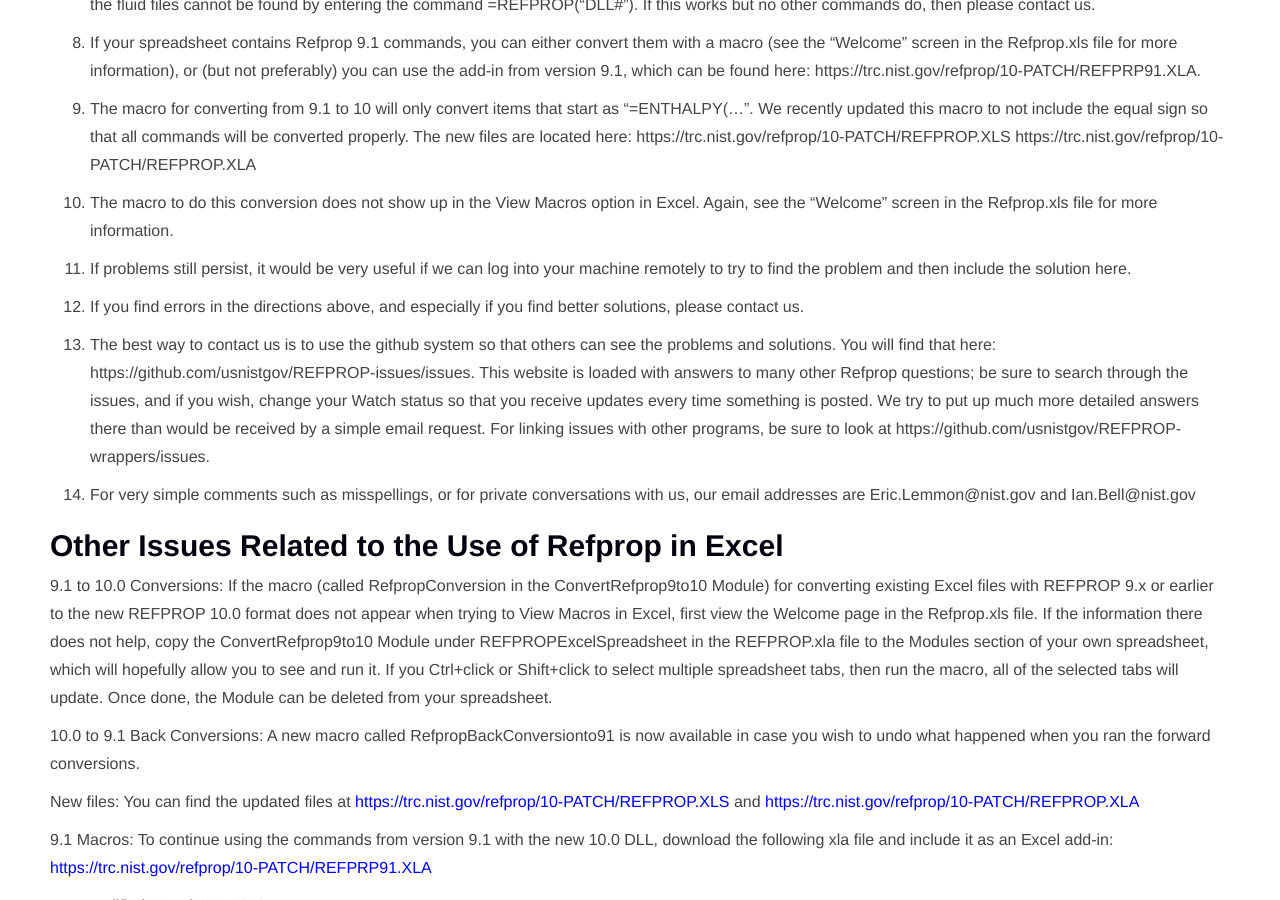
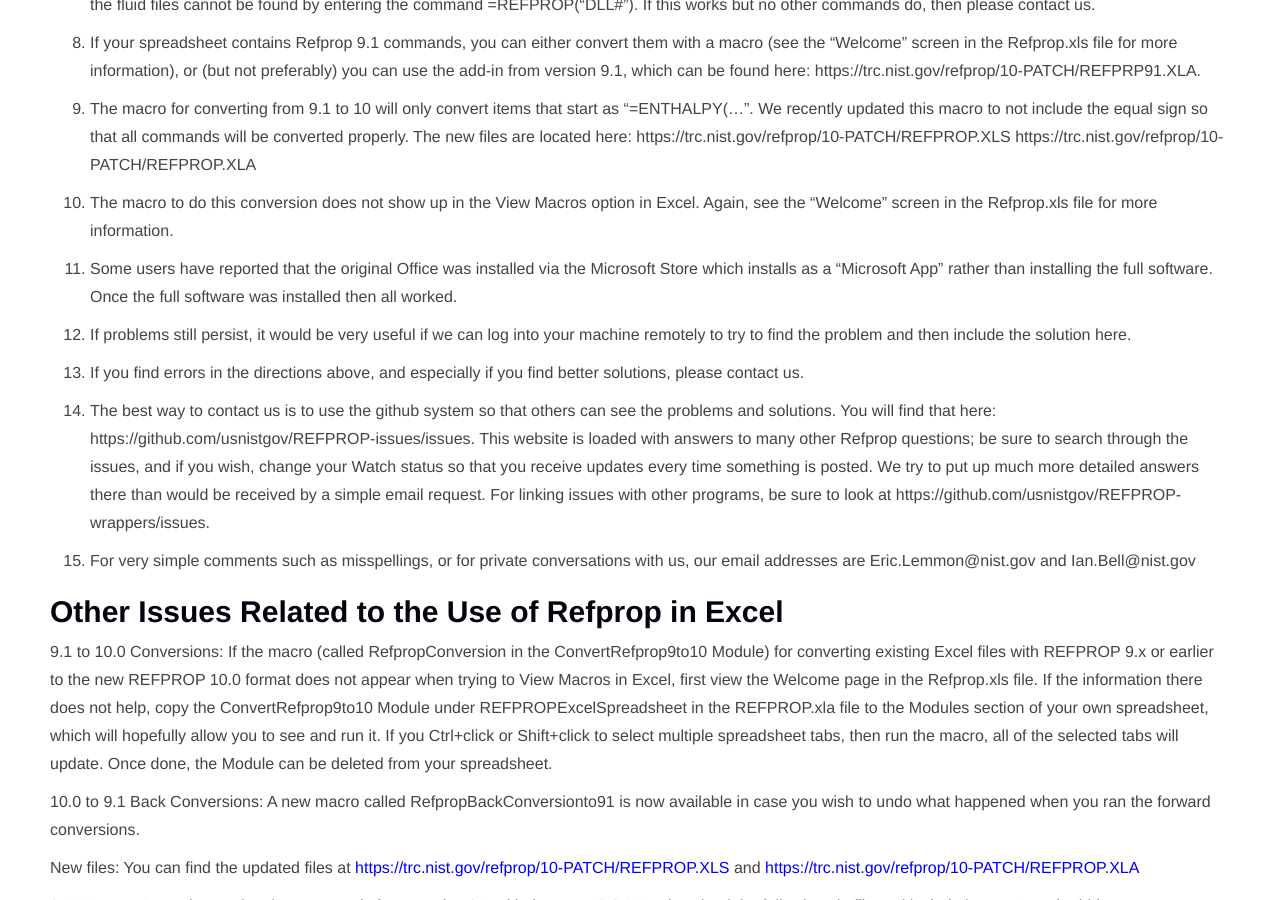
Before and after one commit to usnistgov/REFPROP-docs, a Jekyll site: the page built from index.md, in a window 1280 px wide and 900 px high, scrolled down 18915 px. Built offline with Jekyll 4.4.1, drawn with Linux system fonts in a browser that asks for light colours; nearby versions of some CDN libraries; library files that are not in the unit come from our copies.

Commit message:
Update index.md

```diff
--- a/index.md
+++ b/index.md
@@ -840,13 +840,15 @@
 
 10.  The macro to do this conversion does not show up in the View Macros option in Excel.  Again, see the “Welcome” screen in the Refprop.xls file for more information.
 
-11.  If problems still persist, it would be very useful if we can log into your machine remotely to try to find the problem and then include the solution here.
+11.  Some users have reported that the original Office was installed via the Microsoft Store which installs as a “Microsoft App” rather than installing the full software.  Once the full software was installed then all worked.
 
-12.  If you find errors in the directions above, and especially if you find better solutions, please contact us.
+12.  If problems still persist, it would be very useful if we can log into your machine remotely to try to find the problem and then include the solution here.
 
-13.  The best way to contact us is to use the github system so that others can see the problems and solutions.  You will find that here:  https://github.com/usnistgov/REFPROP-issues/issues.  This website is loaded with answers to many other Refprop questions; be sure to search through the issues, and if you wish, change your Watch status so that you receive updates every time something is posted.  We try to put up much more detailed answers there than would be received by a simple email request.  For linking issues with other programs, be sure to look at https://github.com/usnistgov/REFPROP-wrappers/issues.
+13.  If you find errors in the directions above, and especially if you find better solutions, please contact us.
 
-14.  For very simple comments such as misspellings, or for private conversations with us, our email addresses are   Eric.Lemmon@nist.gov  and   Ian.Bell@nist.gov
+14.  The best way to contact us is to use the github system so that others can see the problems and solutions.  You will find that here:  https://github.com/usnistgov/REFPROP-issues/issues.  This website is loaded with answers to many other Refprop questions; be sure to search through the issues, and if you wish, change your Watch status so that you receive updates every time something is posted.  We try to put up much more detailed answers there than would be received by a simple email request.  For linking issues with other programs, be sure to look at https://github.com/usnistgov/REFPROP-wrappers/issues.
+
+15.  For very simple comments such as misspellings, or for private conversations with us, our email addresses are   Eric.Lemmon@nist.gov  and   Ian.Bell@nist.gov
 
 ## Other Issues Related to the Use of Refprop in Excel
 
```
